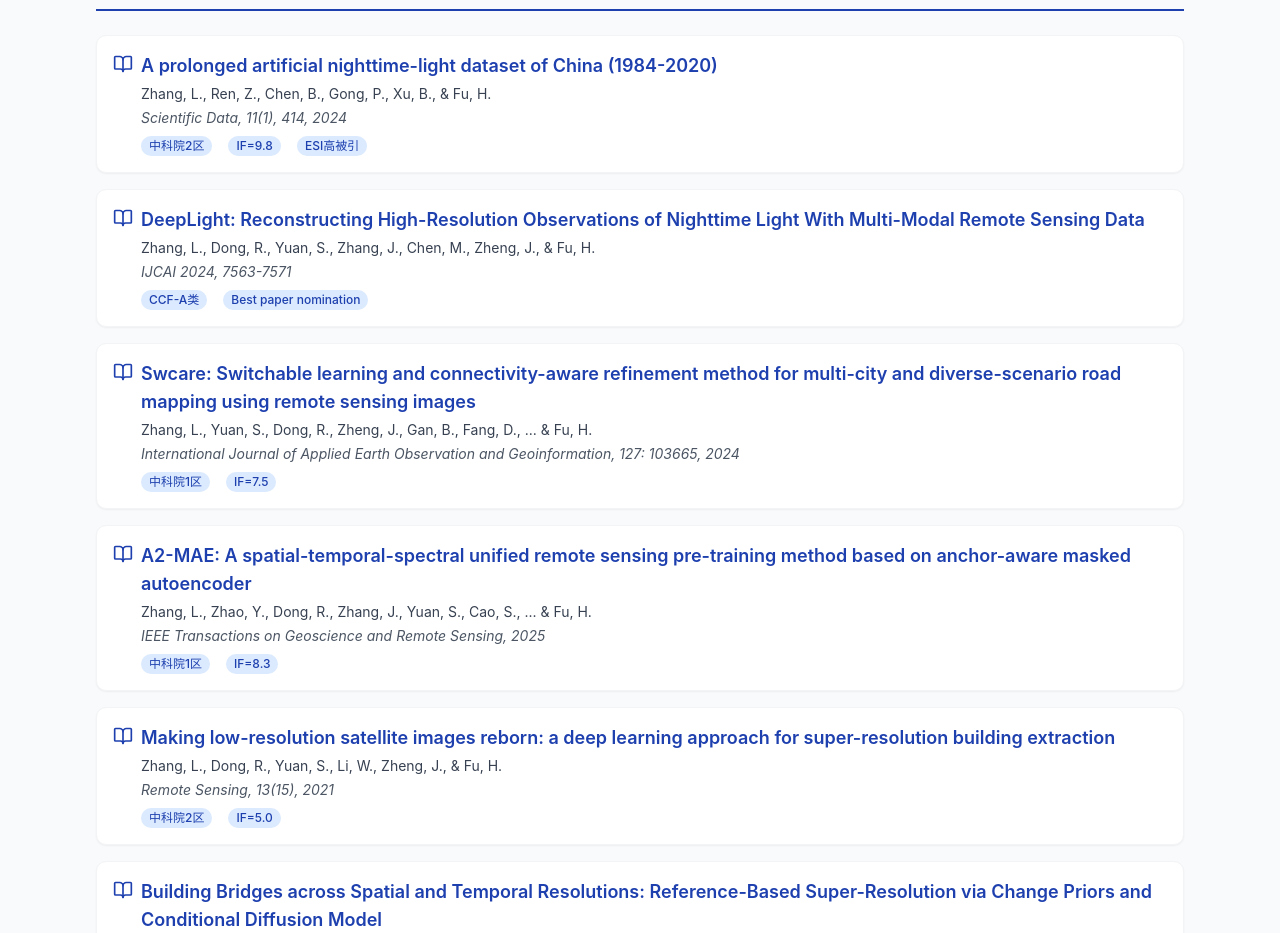
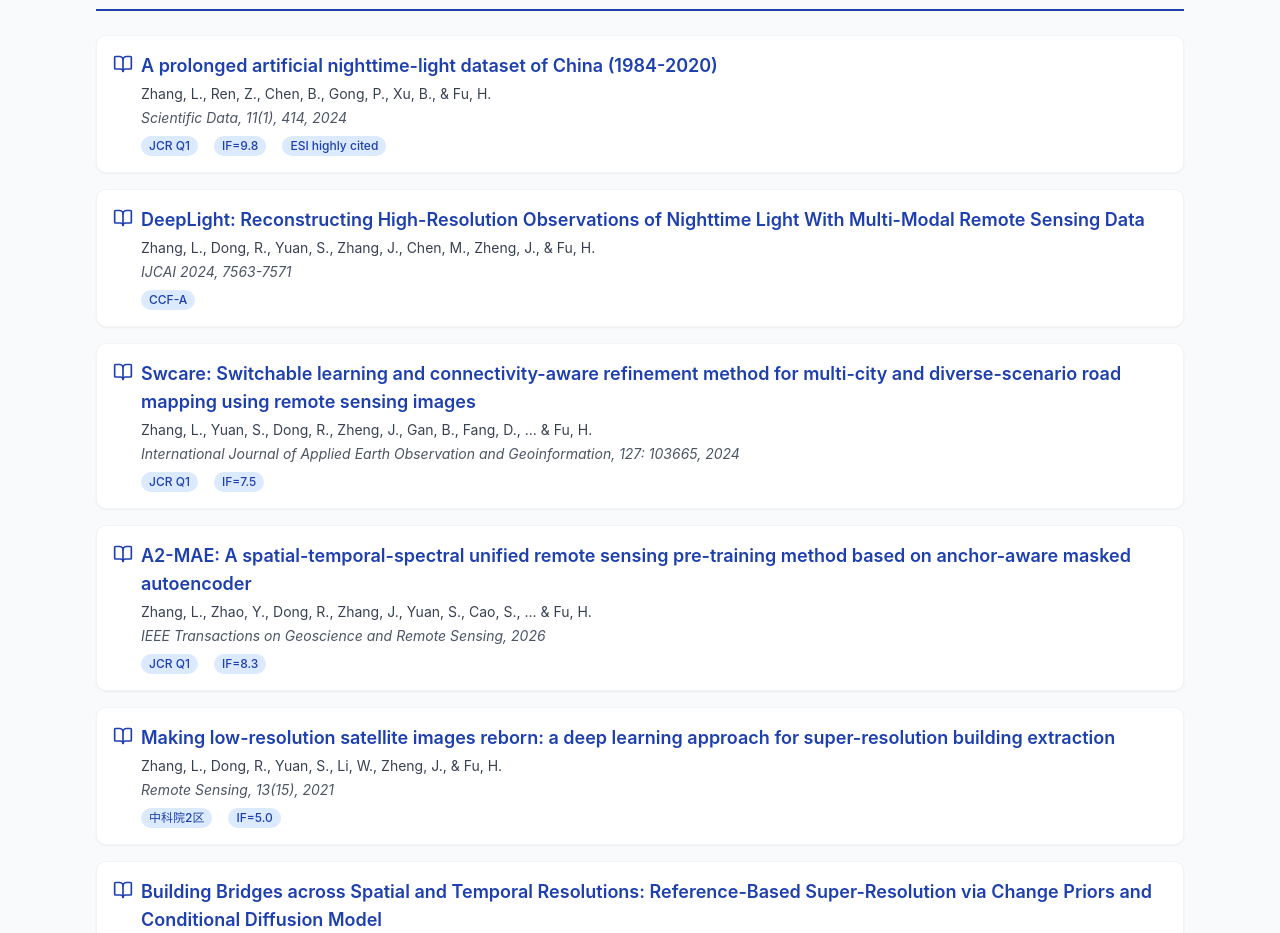
Before and after one commit to xian1234/LixianZhang, a React (Vite) app: page / in a window 1280 px wide. Shown: the part 2400-3333 px from the top of the page. Built offline with nearby package versions, Linux system fonts and the light colour scheme.

Commit message:
Update Publications.tsx

```diff
--- a/src/sections/Publications.tsx
+++ b/src/sections/Publications.tsx
@@ -6,36 +6,36 @@ const Publications = () => {
       title: 'A prolonged artificial nighttime-light dataset of China (1984-2020)',
       authors: 'Zhang, L., Ren, Z., Chen, B., Gong, P., Xu, B., & Fu, H.',
       venue: 'Scientific Data, 11(1), 414, 2024',
-      badges: ['中科院2区', 'IF=9.8', 'ESI高被引'],
-      link: '#'
+      badges: ['JCR Q1', 'IF=9.8', 'ESI highly cited'],
+      link: 'https://www.nature.com/articles/s41597-024-03223-1'
     },
     {
       title: 'DeepLight: Reconstructing High-Resolution Observations of Nighttime Light With Multi-Modal Remote Sensing Data',
       authors: 'Zhang, L., Dong, R., Yuan, S., Zhang, J., Chen, M., Zheng, J., & Fu, H.',
       venue: 'IJCAI 2024, 7563-7571',
-      badges: ['CCF-A类', 'Best paper nomination'],
-      link: '#'
+      badges: ['CCF-A'],
+      link: 'https://dl.acm.org/doi/10.24963/ijcai.2024/837'
     },
     {
       title: 'Swcare: Switchable learning and connectivity-aware refinement method for multi-city and diverse-scenario road mapping using remote sensing images',
       authors: 'Zhang, L., Yuan, S., Dong, R., Zheng, J., Gan, B., Fang, D., ... & Fu, H.',
       venue: 'International Journal of Applied Earth Observation and Geoinformation, 127: 103665, 2024',
-      badges: ['中科院1区', 'IF=7.5'],
-      link: '#'
+      badges: ['JCR Q1', 'IF=7.5'],
+      link: 'https://www.sciencedirect.com/science/article/pii/S1569843224000190'
     },
     {
       title: 'A2-MAE: A spatial-temporal-spectral unified remote sensing pre-training method based on anchor-aware masked autoencoder',
       authors: 'Zhang, L., Zhao, Y., Dong, R., Zhang, J., Yuan, S., Cao, S., ... & Fu, H.',
-      venue: 'IEEE Transactions on Geoscience and Remote Sensing, 2025',
-      badges: ['中科院1区', 'IF=8.3'],
-      link: '#'
+      venue: 'IEEE Transactions on Geoscience and Remote Sensing, 2026',
+      badges: ['JCR Q1', 'IF=8.3'],
+      link: 'https://ieeexplore.ieee.org/document/11396052'
     },
     {
       title: 'Making low-resolution satellite images reborn: a deep learning approach for super-resolution building extraction',
       authors: 'Zhang, L., Dong, R., Yuan, S., Li, W., Zheng, J., & Fu, H.',
       venue: 'Remote Sensing, 13(15), 2021',
       badges: ['中科院2区', 'IF=5.0'],
-      link: '#'
+      link: 'https://www.mdpi.com/2072-4292/13/15/2872'
     },
     {
       title: 'Building Bridges across Spatial and Temporal Resolutions: Reference-Based Super-Resolution via Change Priors and Conditional Diffusion Model',
```
